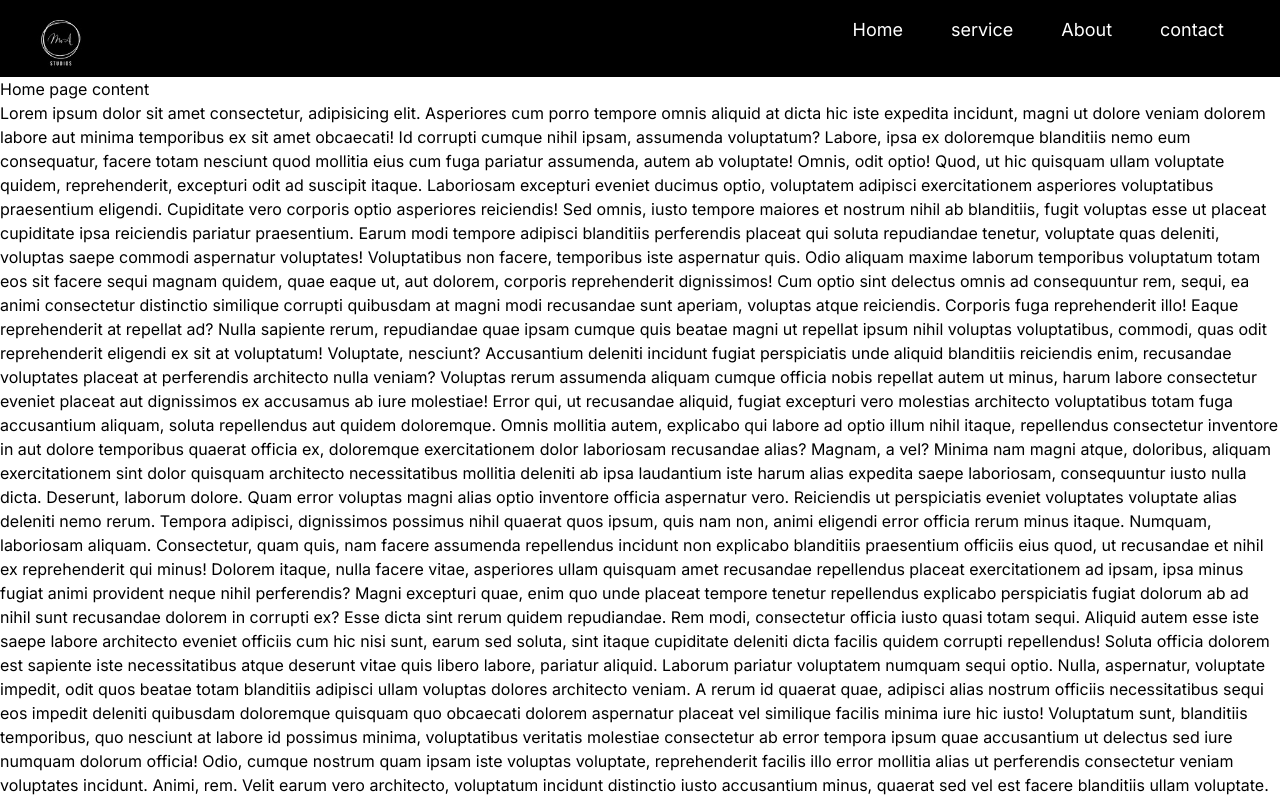
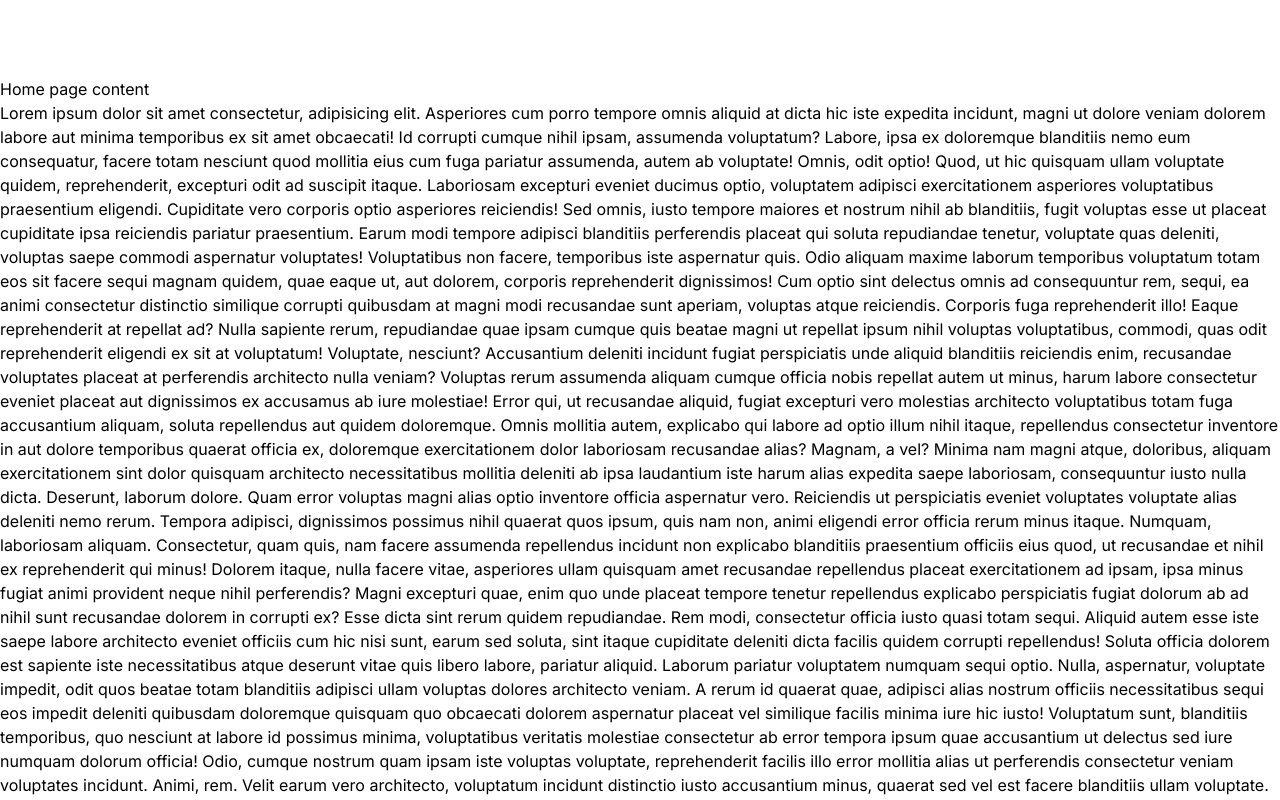
Before and after one commit to ashishkumardubey123/mna, a Next.js app: page / in a window 1280 px wide. Shown: the top 800 px of the page. Built offline with nearby package versions, Linux system fonts and the light colour scheme.

Commit message:
nav position relative

```diff
--- a/app/components/Navbar.jsx
+++ b/app/components/Navbar.jsx
@@ -7,7 +7,7 @@ import React from "react";
 const Navbar = () => {
   const [navbar, setNavbar] = useState(false);
   const [show, setShow] = useState(true);
-  const [scrollPos, setScrollPos] = useState(0);
+  const [scrollPos, setScrollPos] = useState(1);
 
   useEffect(() => {
     window.addEventListener('scroll', handleScroll);
@@ -27,7 +27,7 @@ const Navbar = () => {
 <div>
 
 
-<nav className={`w-full transition-all bg-black sticky duration-200      ${show ? 'top-0' : '-top-20'} left-0 right-0 z-10`}>
+<nav className={`w-full transition-all bg-black relative  top  duration-500      ${show ? 'top-0' : '-top-28'} z-10`}>
 
 
   <div className="  justify-between px-4 mx-auto lg:max-w-7xl justify-items-center	 md:items-center md:flex md:px-8">
```
Also changed, not shown: app/components/Hero.jsx (+1 -1 lines), 1 other file (tests, documents, lock files or other folders).
